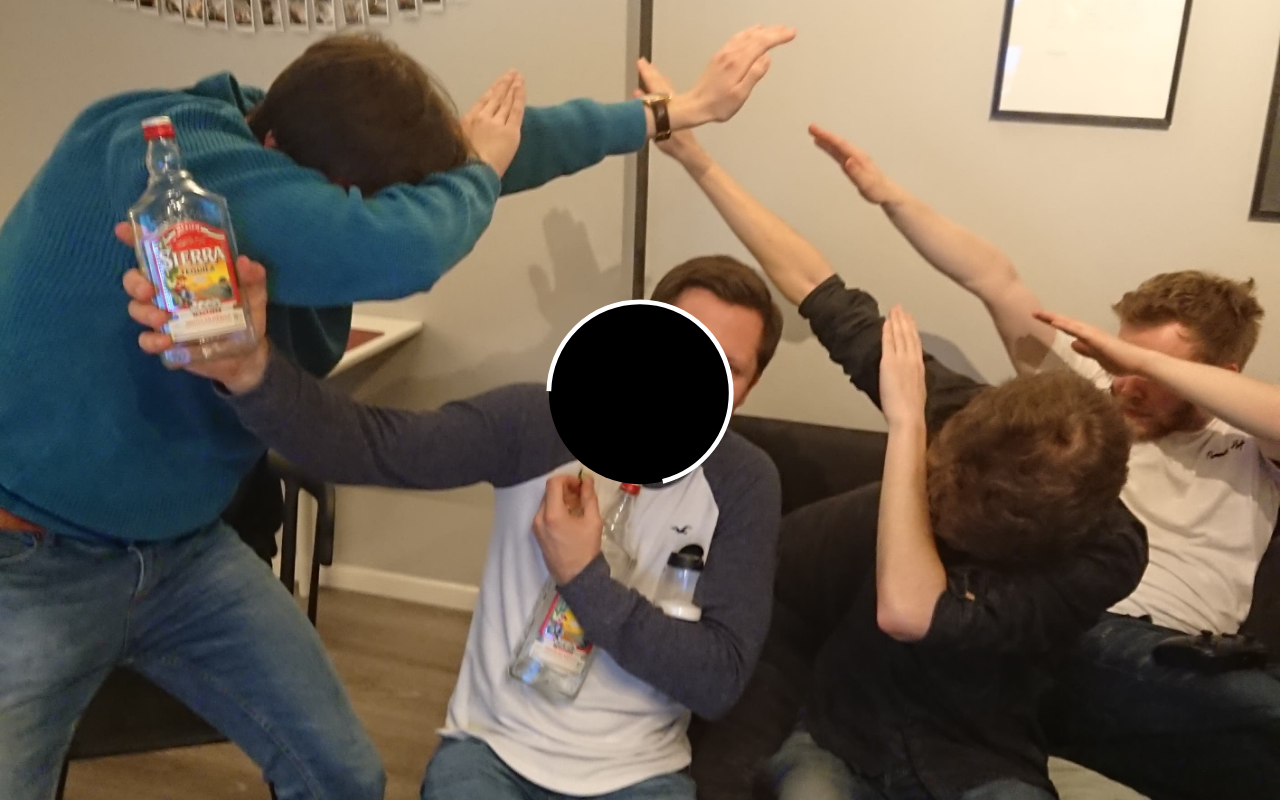
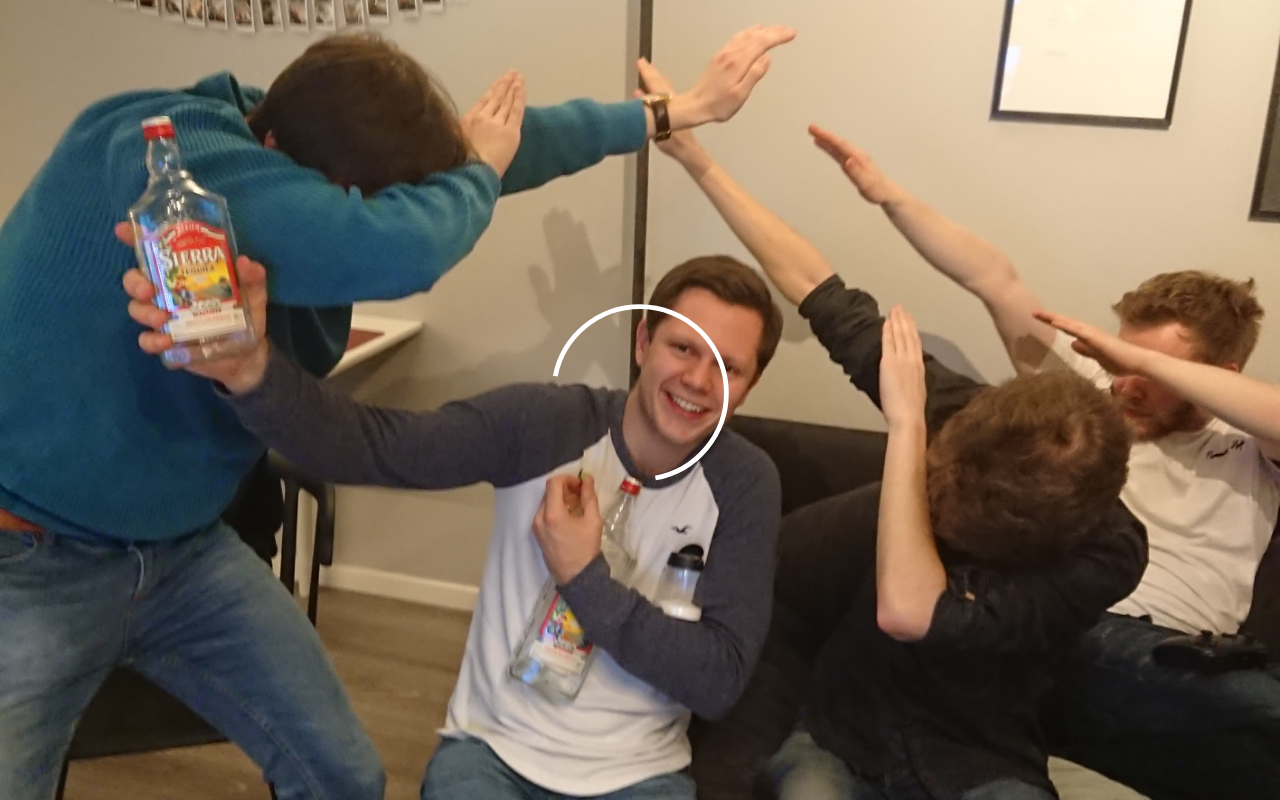
Before and after one commit to kristianvld/gogotequila.com, a Svelte app: page / in a window 1280 px wide. Built offline with nearby package versions, Linux system fonts and the light colour scheme.

Commit message:
Simplify circle progress indicator svg

```diff
--- a/src/CircleProgress.svelte
+++ b/src/CircleProgress.svelte
@@ -27,8 +27,7 @@
 
   .animate-load {
     stroke-dasharray: 25%, 275%;
-    animation: dash 1.8s infinite linear alternate-reverse,
-      rotate 1s infinite linear;
+    animation: dash 1.8s infinite linear alternate-reverse, rotate 1s infinite linear;
   }
 
   @keyframes rotate {
@@ -52,8 +51,8 @@
 
 <div class="container">
   <div class="icon animate-load">
-    <svg xmlns="http://www.w3.org/2000/svg" viewBox="0 0 40 40" stroke="#fff">
-      <path d="M39 20a19 19 0 1 1-38 0 19 19 0 1 1 38 0z" />
+    <svg xmlns="http://www.w3.org/2000/svg" viewBox="0 0 40 40" stroke="#fff" fill="None">
+      <circle cx="50%" cy="50%" r="45%" stroke="white" fill="None" />
     </svg>
   </div>
 </div>
```
